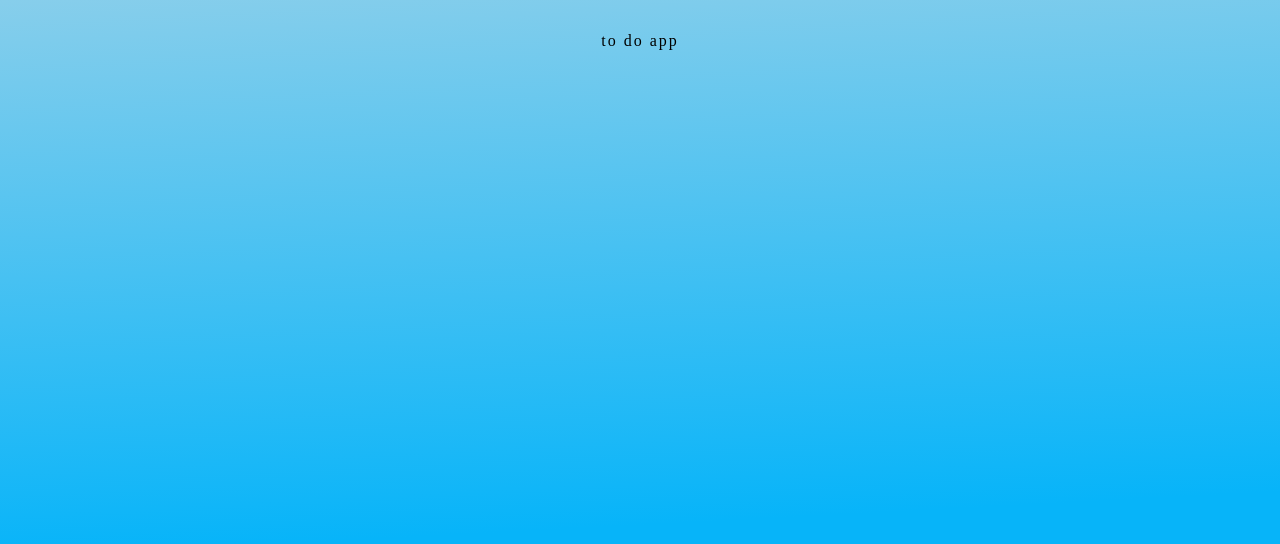
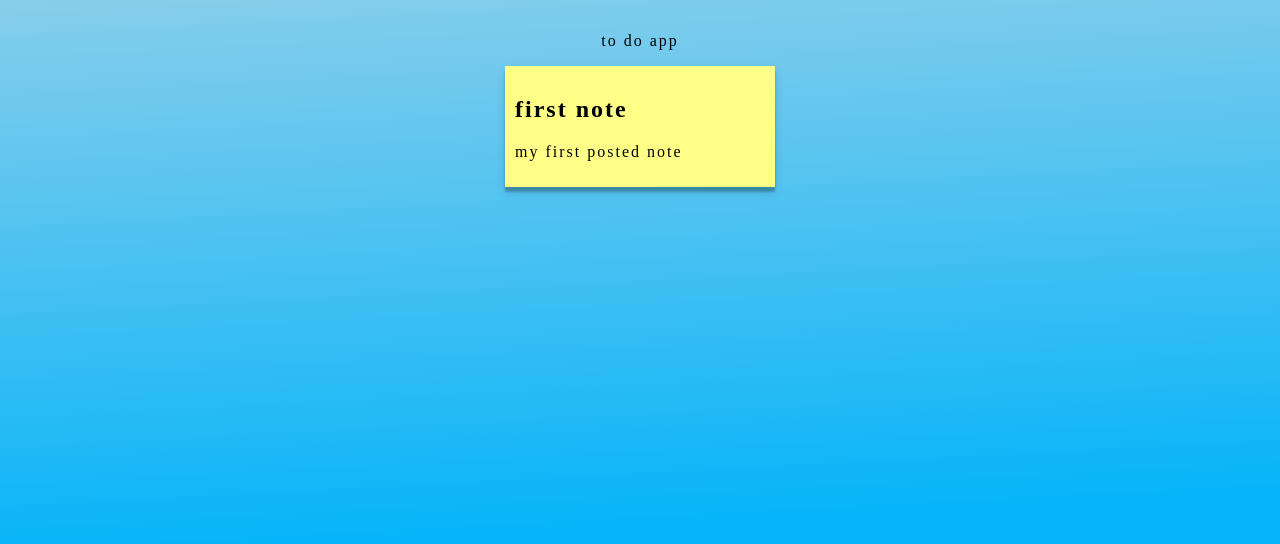
Before and after one commit to r1g023/TodoApp, a React app: page / in a window 1280 px wide. Shown: the top 544 px of the page. Built offline with nearby package versions, Linux system fonts and the light colour scheme; the HTML template or start-up script is replaced by a standard one.

Commit message:
added note card

```diff
--- a/src/App.js
+++ b/src/App.js
@@ -1,7 +1,14 @@
 import React, { useState, useEffect } from "react";
+import Note from "./components/Note";
+import noteList from "./note-list";
 
 const App = () => {
-  return <div className="App">to do app</div>;
+  return (
+    <div className="App">
+      to do app
+      <Note notes={noteList} />
+    </div>
+  );
 };
 
 export default App;
--- /dev/null
+++ b/src/components/Note.jsx
@@ -0,0 +1,16 @@
+import React from "react";
+
+const Note = (props) => {
+  return (
+    <div className="note-list">
+      {props.notes.map((item) => (
+        <div className="note">
+          <h2>{item.title}</h2>
+          <p>{item.body}</p>
+        </div>
+      ))}
+    </div>
+  );
+};
+
+export default Note;
```
Also changed, not shown: src/components/NoteForm.jsx (added).
